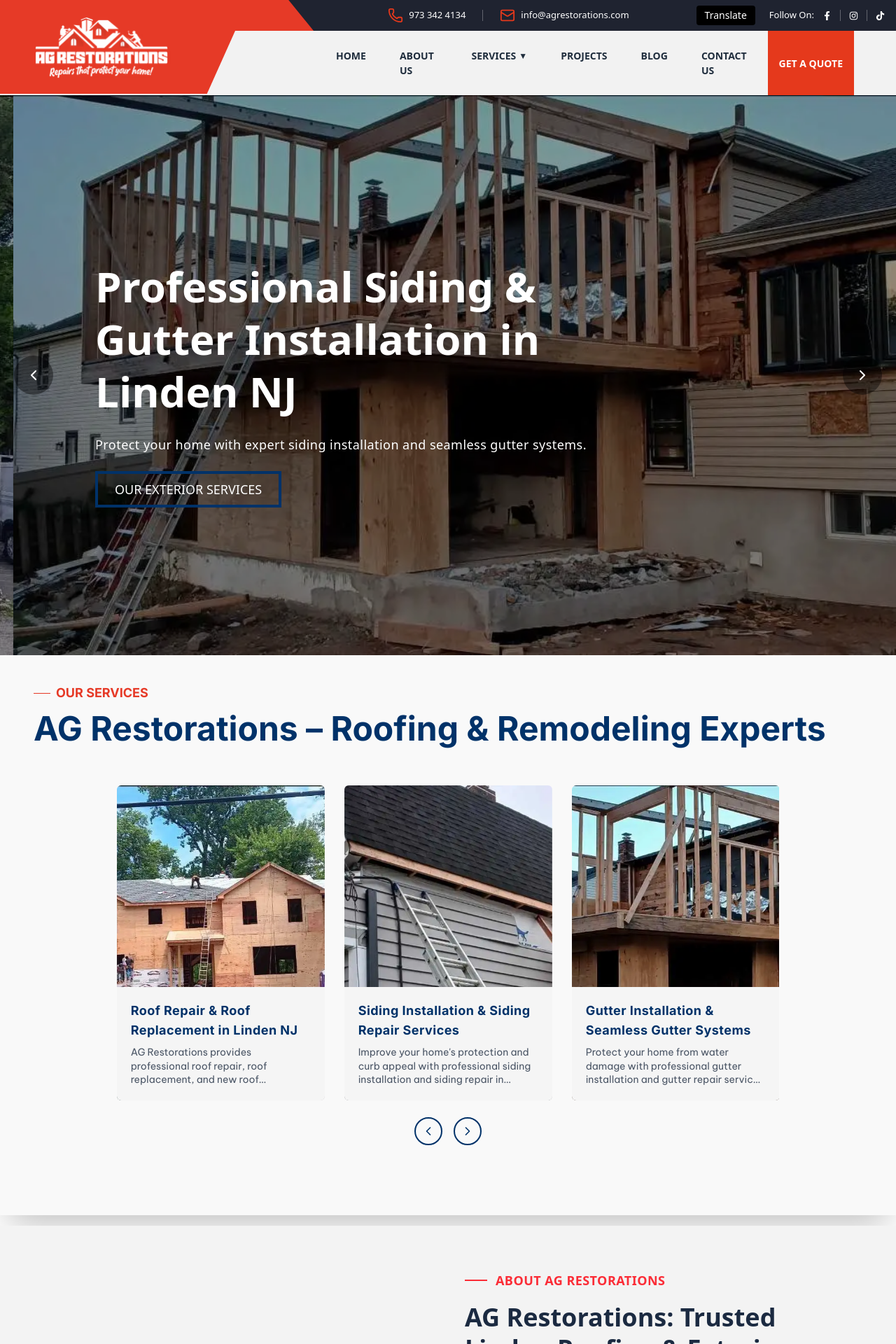
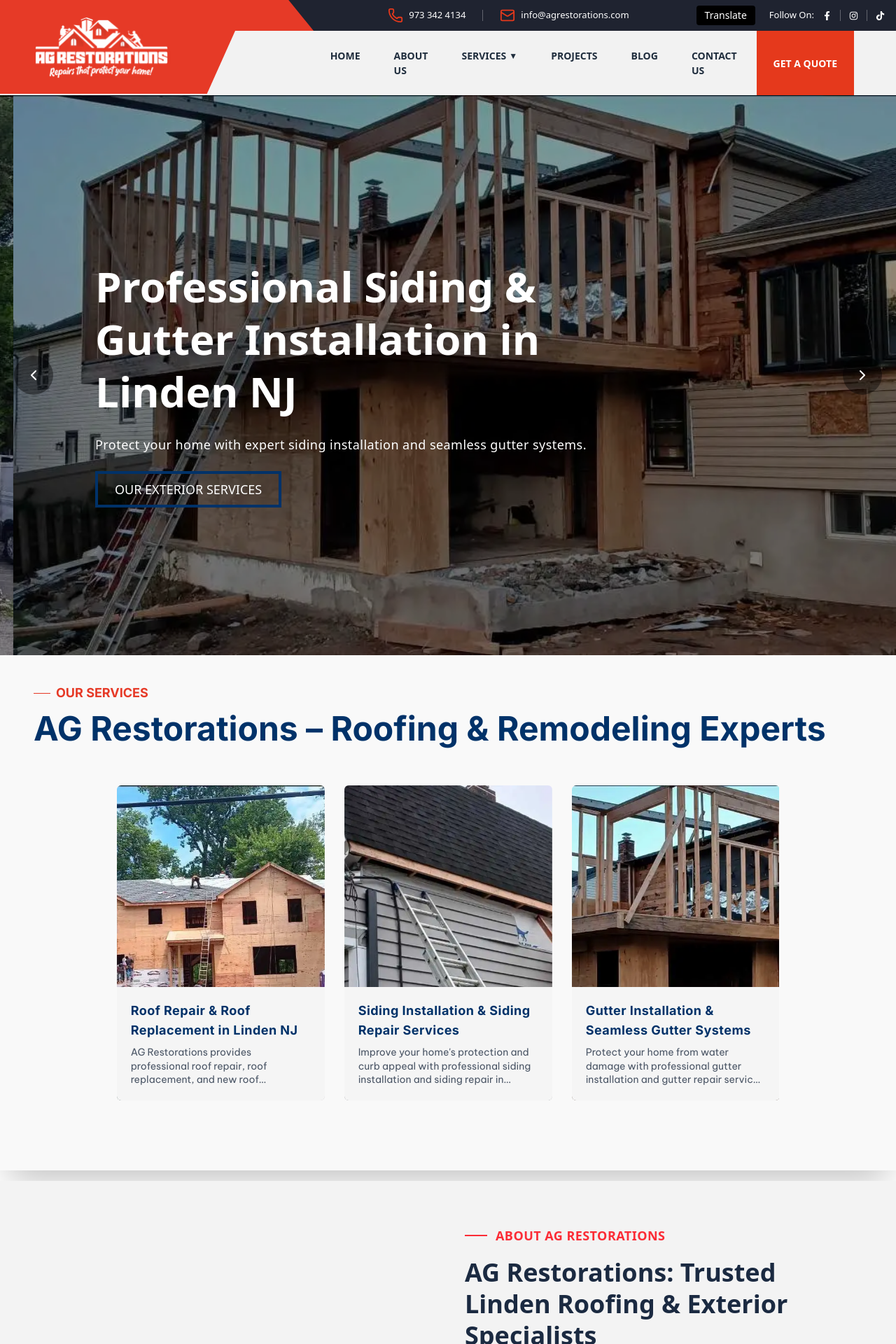
Before and after one commit to compumaxhosting/AG-restorations, a Next.js app: page / in a window 1280 px wide. Shown: the top 1920 px of the page at 70% size. Built offline with nearby package versions, Linux system fonts and the light colour scheme.

Commit message:
service arrow

```diff
--- a/src/components/Navbar/Headerto.tsx
+++ b/src/components/Navbar/Headerto.tsx
@@ -190,10 +190,12 @@ export default function Headerto() {
               )}
             </nav>
 
-            <Link href="/contact-us">
-              <button className="hidden md:block bg-[#e5391c] text-white mx-4 xl:mx-7 px-4 h-23 font-semibold text-[14px] whitespace-nowrap">
-                GET A QUOTE
-              </button>
+            <Link
+              href="/contact-us"
+              aria-label="Get a quote from AG Restorations"
+              className="hidden md:flex items-center justify-center bg-[#e5391c] hover:bg-[#cc3218] transition-colors duration-300 cursor-pointer text-white mx-4 xl:mx-7 px-6 h-23 font-semibold text-[14px] whitespace-nowrap"
+            >
+              GET A QUOTE
             </Link>
           </div>
         </div>
--- a/src/components/ServicesSlider.tsx
+++ b/src/components/ServicesSlider.tsx
@@ -142,23 +142,6 @@ export default function ServicesSlider({ swiperRef }: Props) {
       <div className="sr-only" aria-live="polite">
         {`Current slide: ${currentSlideTitle}`}
       </div>
-
-      {/* Navigation */}
-      <nav className="flex justify-center gap-4 pt-6">
-        {["prev", "next"].map((dir) => {
-          const Icon = dir === "prev" ? FiChevronLeft : FiChevronRight;
-          return (
-            <button
-              key={dir}
-              onClick={() => handleManualSlide(dir as "prev" | "next")}
-              aria-label={`Go to ${dir} service`}
-              className="w-10 h-10 rounded-full border-2 border-[#003269] text-[#003269] flex items-center justify-center hover:bg-gray-100 transition"
-            >
-              <Icon className="w-5 h-5" />
-            </button>
-          );
-        })}
-      </nav>
     </div>
   );
 }
```
